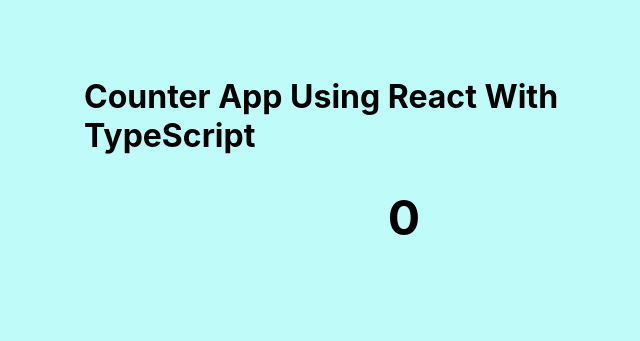
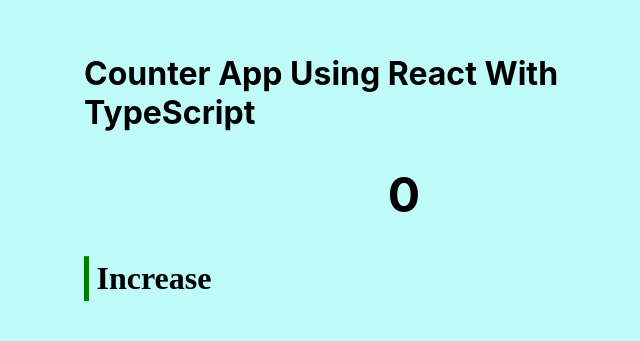
Before and after one commit to fahadshoukat/counter-app-using-react, a React (Create React App) app: page / in a window 1280 px wide. Shown: the part 233-574 px from the top of the page, without its empty margins (236-876 px from the left). Built offline with nearby package versions, Linux system fonts and the light colour scheme.

Commit message:
add  increase button component

```diff
--- a/src/App.tsx
+++ b/src/App.tsx
@@ -1,17 +1,23 @@
 import Header from './components/header/Header';
 import CounterValue from './components/counterValue/CounterValue';
+import IncreaseButton from './components/increaseButton/IncreaseButton';
+
 import { useState } from 'react';
+import './App.css';
 
-import './App.css';
 
 const App = () => {
 
   const [counter, setCounter] = useState(0);
 
+  const increase = () => setCounter(counter + 1);
+
   return (
     <div className="App">
       <Header heading="Counter App Using React With TypeScript" />
       <CounterValue value={counter}/>
+      <IncreaseButton increase={increase} />
+
     </div>
   );
 }
--- /dev/null
+++ b/src/components/increaseButton/IncreaseButton.tsx
@@ -0,0 +1,12 @@
+import { FC } from 'react'
+import './increaseButton.css'
+interface IncreaseProps {
+    increase: (values: any) => void
+}
+const IncreaseButton: FC<IncreaseProps> = ({increase}) => {
+  return (
+    <button onClick={increase} className='increaseBtn'>Increase</button>
+  )
+}
+
+export default IncreaseButton
--- /dev/null
+++ b/src/components/increaseButton/increaseButton.css
@@ -0,0 +1,39 @@
+.increaseBtn {
+  width: 140px;
+  height: 45px;
+  font-size: 32px;
+  cursor: pointer;
+  border: none;
+  outline: none;
+  background: transparent;
+  color: black;
+  font-family: "Times New Roman", Times, serif;
+  font-weight: 700;
+  position: relative;
+  transition: all 0.5s;
+  z-index: 1;
+}
+
+.increaseBtn::before {
+    content: "";
+    position: absolute;
+    top: 0;
+    left: 0;
+    width: 5px;
+    height: 100%;
+    background-color: green;
+    z-index: -1;
+    transition: all 0.5s;
+   }
+
+   .increaseBtn:hover::before {
+    width: 100%;
+   }
+
+   .increaseBtn:hover {
+    color: white;
+   }
+
+   .increaseBtn:active:before {
+    background: green;
+   }
```
